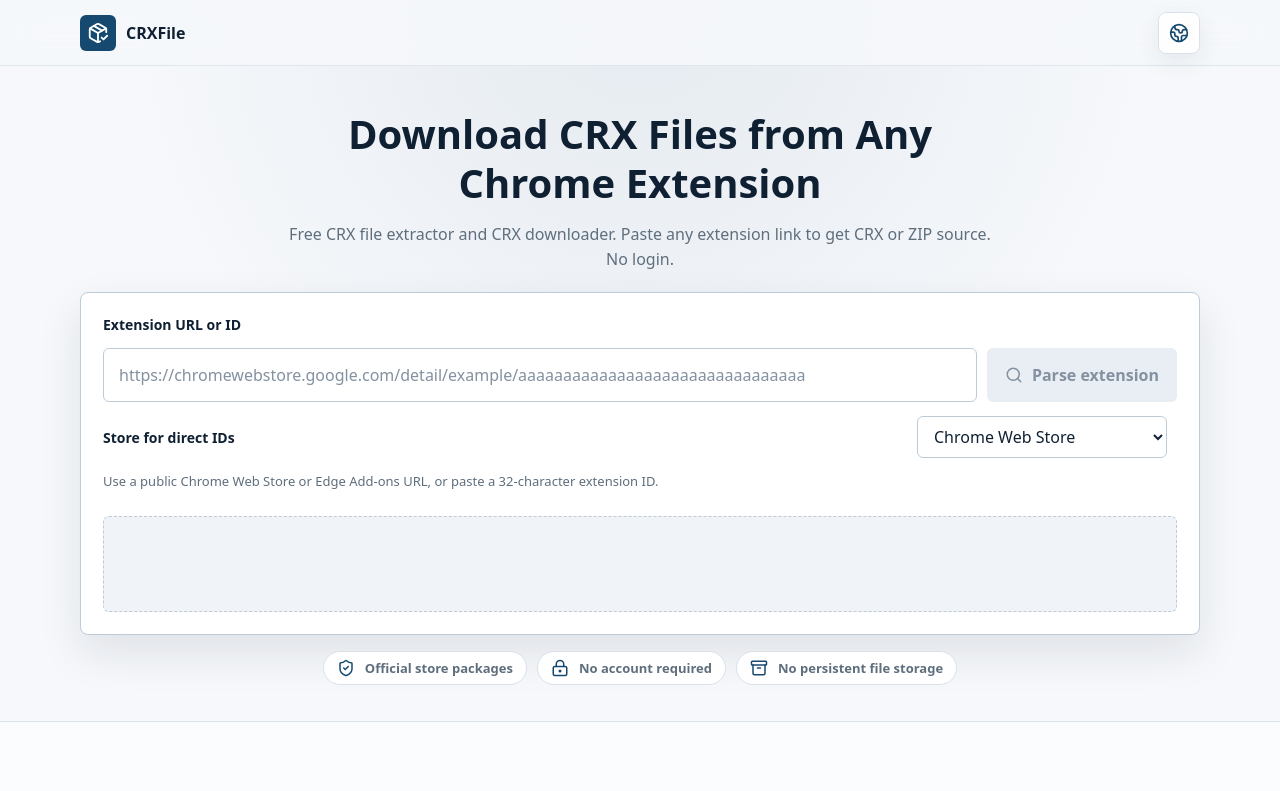
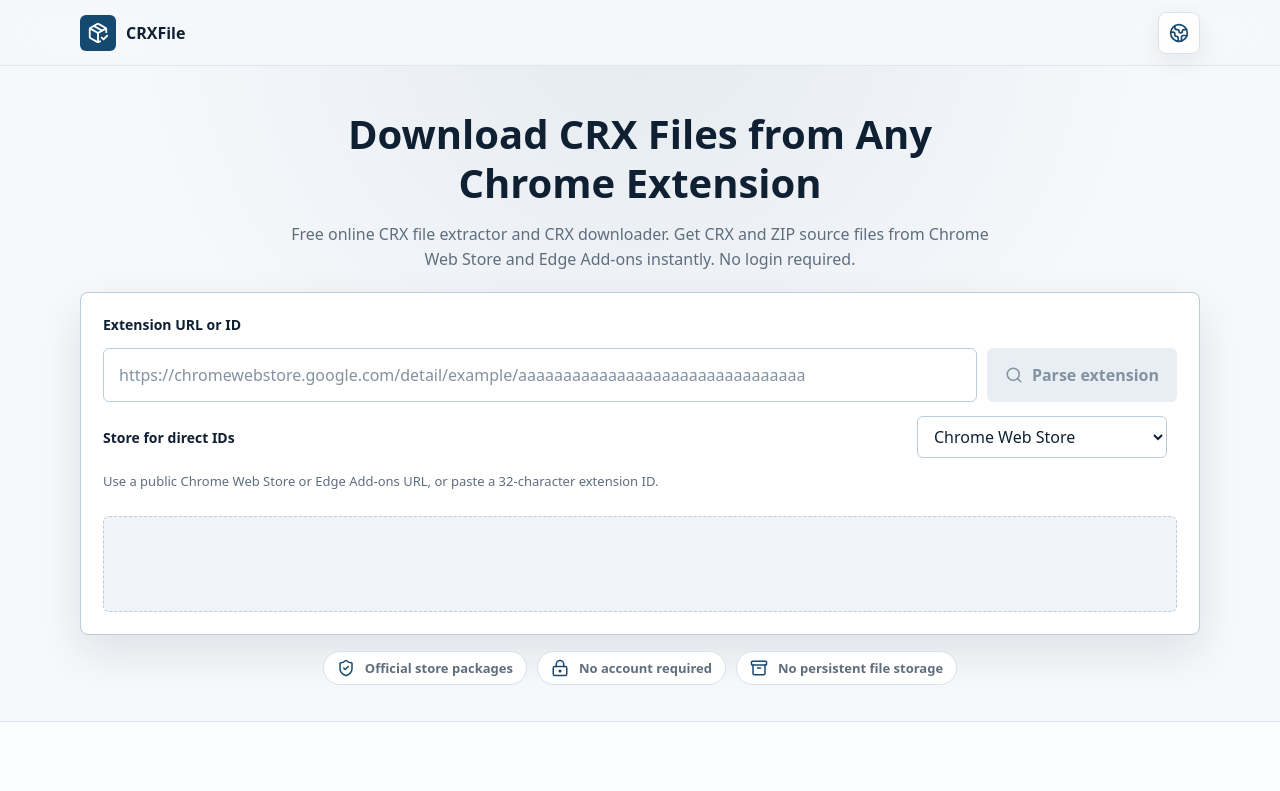
Before and after one commit to calinawilliams1992/crxfile, a Next.js app: page / in a window 1280 px wide. Shown: the top 791 px of the page. Built offline with nearby package versions, Linux system fonts and the light colour scheme.

Commit message:
Update English SEO metadata and README

```diff
--- a/app/(en)/layout.tsx
+++ b/app/(en)/layout.tsx
@@ -9,7 +9,7 @@
     template: "%s | CRXFile"
   },
   description:
-    "Free online CRX file extractor and CRX downloader. Get CRX and ZIP source files from Chrome Web Store and Edge Add-ons instantly. Download CRX files with no login required.",
+    "Free online CRX file extractor and CRX downloader. Get CRX and ZIP source files from Chrome Web Store and Edge Add-ons instantly. No login required.",
   keywords: [
     "crx file",
     "crx extractor",
@@ -17,22 +17,21 @@
     "crx downloader",
     "download crx",
     "download crx file",
-    "Chrome extension source code",
-    "Edge add-ons downloader"
+    "extension source code"
   ],
   openGraph: {
     type: "website",
     url: "https://www.crxfile.xyz",
     title: "CRX File Extractor & Downloader — Get CRX Files Free Online",
     description:
-      "Free online CRX file extractor and CRX downloader. Get CRX and ZIP source files from Chrome Web Store and Edge Add-ons instantly.",
+      "Free online CRX file extractor and CRX downloader. Get CRX and ZIP source files from Chrome Web Store and Edge Add-ons instantly. No login required.",
     siteName: "CRXFile"
   },
   twitter: {
     card: "summary",
     title: "CRX File Extractor & Downloader — Get CRX Files Free Online",
     description:
-      "Free online CRX file extractor and CRX downloader. Get CRX and ZIP source files from Chrome Web Store and Edge Add-ons instantly."
+      "Free online CRX file extractor and CRX downloader. Get CRX and ZIP source files from Chrome Web Store and Edge Add-ons instantly. No login required."
   },
   icons: {
     icon: "/favicon.svg"
--- a/app/components/CrxFileApp.tsx
+++ b/app/components/CrxFileApp.tsx
@@ -124,7 +124,7 @@
   hero: {
     title: "Download CRX Files from Any Chrome Extension",
     subtitle:
-      "Free CRX file extractor and CRX downloader. Paste any extension link to get CRX or ZIP source. No login.",
+      "Free online CRX file extractor and CRX downloader. Get CRX and ZIP source files from Chrome Web Store and Edge Add-ons instantly. No login required.",
     trust: [
       { icon: ShieldCheck, label: "Official store packages" },
       { icon: LockKeyhole, label: "No account required" },
```
Also changed, not shown: 1 other file (tests, documents, lock files or other folders).
